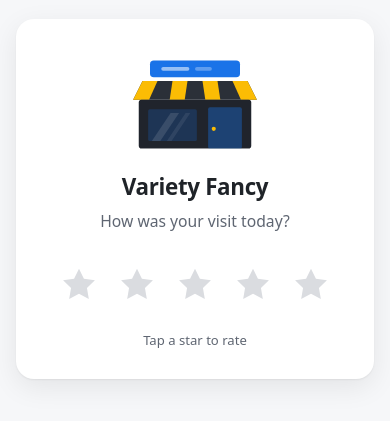
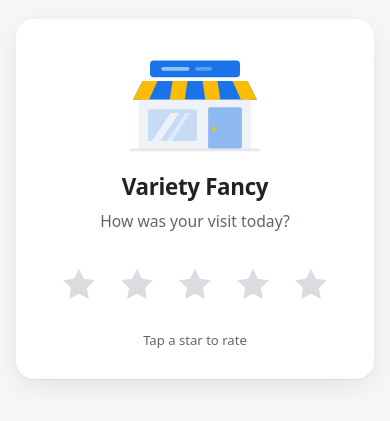
Before and after one commit to framememora/abdullah-kaka-, a website: page docs/index.html in a window 390 px wide. Shown: the part 223-644 px from the top of the page. Drawn offline with Linux system fonts and the light colour scheme.

Commit message:
Make the page light on every device
The palette already had a light default; the dark appearance came from the
prefers-color-scheme block firing on dark-mode devices. This page follows a
printed card into a shop, so it should look the same to every customer whatever
their phone is set to -- one appearance, matching the card.

Drop the dark block and declare color-scheme: light. Without that declaration a
dark-mode phone keeps painting the textarea, caret and scrollbar in its own dark
UA colours, so the feedback form would come out dark grey inside a white card.

Retune the storefront for a light background: its awning base and shopfront were
picked to sit on a dark card, and its highlights were white-on-dark, which turns
to mud on white. Awning is now brand blue with the gold stripes, shopfront a
light neutral, glass highlights white.

Co-Authored-By: Claude Opus 5 <noreply@anthropic.com>

```diff
--- a/docs/index.html
+++ b/docs/index.html
@@ -23,27 +23,27 @@
             <rect x="44" y="17" width="30" height="4" rx="2" fill="#ffffff" opacity=".55" />
             <rect x="80" y="17" width="18" height="4" rx="2" fill="#ffffff" opacity=".3" />
 
-            <!-- awning, alternating stripes -->
-            <path d="M24 32h112l10 20H14z" fill="#2b3038" />
+            <!-- awning: brand blue with gold stripes, both from the page palette -->
+            <path d="M24 32h112l10 20H14z" fill="var(--brand)" />
             <path d="M24 32h16l-9 20H14z" fill="#fbbc04" />
             <path d="M56 32h16l-3 20H53z" fill="#fbbc04" />
             <path d="M88 32h16l3 20H91z" fill="#fbbc04" />
             <path d="M120 32h16l10 20h-17z" fill="#fbbc04" />
 
             <!-- shopfront -->
-            <rect x="20" y="52" width="120" height="52" rx="3" fill="#20242c" />
+            <rect x="20" y="52" width="120" height="52" rx="3" fill="#eef1f6" />
 
-            <!-- window -->
-            <rect x="30" y="62" width="52" height="34" rx="2" fill="var(--brand)" opacity=".22" />
-            <path d="M34 96l20-30h9L43 96z" fill="#ffffff" opacity=".12" />
-            <path d="M50 96l20-30h5L55 96z" fill="#ffffff" opacity=".08" />
+            <!-- window, with a glass highlight -->
+            <rect x="30" y="62" width="52" height="34" rx="2" fill="var(--brand)" opacity=".18" />
+            <path d="M34 96l20-30h9L43 96z" fill="#ffffff" opacity=".65" />
+            <path d="M50 96l20-30h5L55 96z" fill="#ffffff" opacity=".45" />
 
             <!-- door -->
-            <rect x="94" y="60" width="36" height="44" rx="2" fill="var(--brand)" opacity=".38" />
+            <rect x="94" y="60" width="36" height="44" rx="2" fill="var(--brand)" opacity=".45" />
             <circle cx="100" cy="83" r="2.2" fill="#fbbc04" />
 
             <!-- ground -->
-            <rect x="10" y="104" width="140" height="3" rx="1.5" fill="#ffffff" opacity=".08" />
+            <rect x="10" y="104" width="140" height="3" rx="1.5" fill="#1f2328" opacity=".1" />
           </svg>
         </div>
 
--- a/docs/styles.css
+++ b/docs/styles.css
@@ -1,7 +1,16 @@
 /* Mobile-first. This page is only ever seen on a phone, held one-handed,
    often in bad lighting, by someone who wants to be done in five seconds. */
 
+/* Light on every device, deliberately. This page follows a printed card into a
+   shop, so it should look the same to every customer regardless of the phone's
+   own dark-mode setting -- one page, one appearance, matching the card.
+
+   color-scheme is the half people forget: without it a dark-mode phone still
+   paints the textarea, the caret and the scrollbar in its dark UA colours, and
+   the feedback form ends up dark grey inside a white card. */
 :root {
+  color-scheme: light;
+
   --brand: #1a73e8;
   --star: #fbbc04;
   --star-empty: #dadce0;
@@ -15,19 +24,6 @@
 
   --radius: 18px;
   --shadow: 0 1px 2px rgb(0 0 0 / 6%), 0 8px 28px rgb(0 0 0 / 8%);
-}
-
-@media (prefers-color-scheme: dark) {
-  :root {
-    --bg: #101215;
-    --surface: #1a1d21;
-    --text: #e8eaed;
-    --text-muted: #9aa1ab;
-    --border: #2c3036;
-    --star-empty: #3c4149;
-    --danger: #f28b82;
-    --shadow: 0 1px 2px rgb(0 0 0 / 40%), 0 8px 28px rgb(0 0 0 / 45%);
-  }
 }
 
 * {
--- a/public/styles.css
+++ b/public/styles.css
@@ -1,7 +1,16 @@
 /* Mobile-first. This page is only ever seen on a phone, held one-handed,
    often in bad lighting, by someone who wants to be done in five seconds. */
 
+/* Light on every device, deliberately. This page follows a printed card into a
+   shop, so it should look the same to every customer regardless of the phone's
+   own dark-mode setting -- one page, one appearance, matching the card.
+
+   color-scheme is the half people forget: without it a dark-mode phone still
+   paints the textarea, the caret and the scrollbar in its dark UA colours, and
+   the feedback form ends up dark grey inside a white card. */
 :root {
+  color-scheme: light;
+
   --brand: #1a73e8;
   --star: #fbbc04;
   --star-empty: #dadce0;
@@ -15,19 +24,6 @@
 
   --radius: 18px;
   --shadow: 0 1px 2px rgb(0 0 0 / 6%), 0 8px 28px rgb(0 0 0 / 8%);
-}
-
-@media (prefers-color-scheme: dark) {
-  :root {
-    --bg: #101215;
-    --surface: #1a1d21;
-    --text: #e8eaed;
-    --text-muted: #9aa1ab;
-    --border: #2c3036;
-    --star-empty: #3c4149;
-    --danger: #f28b82;
-    --shadow: 0 1px 2px rgb(0 0 0 / 40%), 0 8px 28px rgb(0 0 0 / 45%);
-  }
 }
 
 * {
```
Also changed, not shown: public/index.html (+9 -9 lines).
